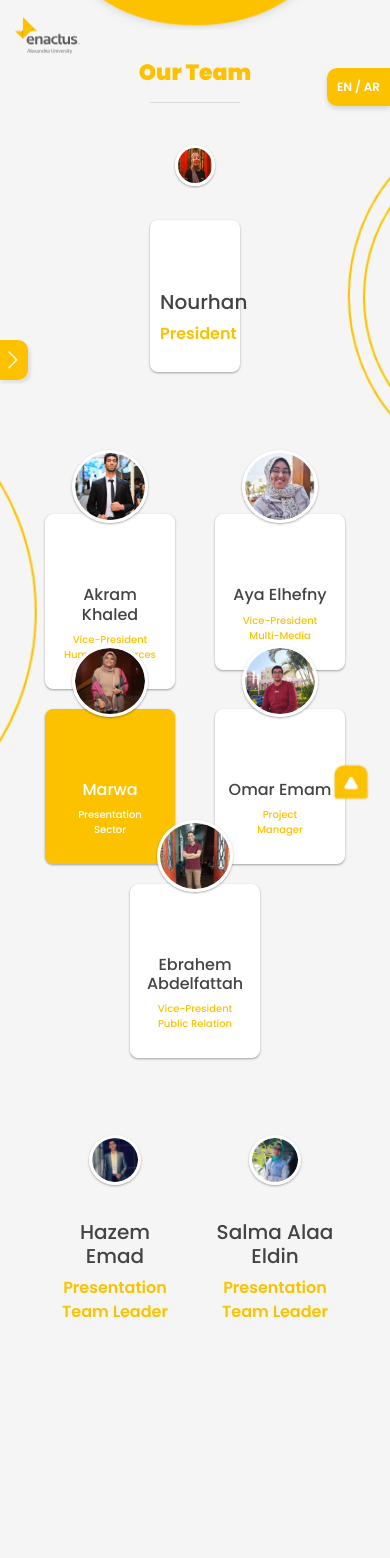
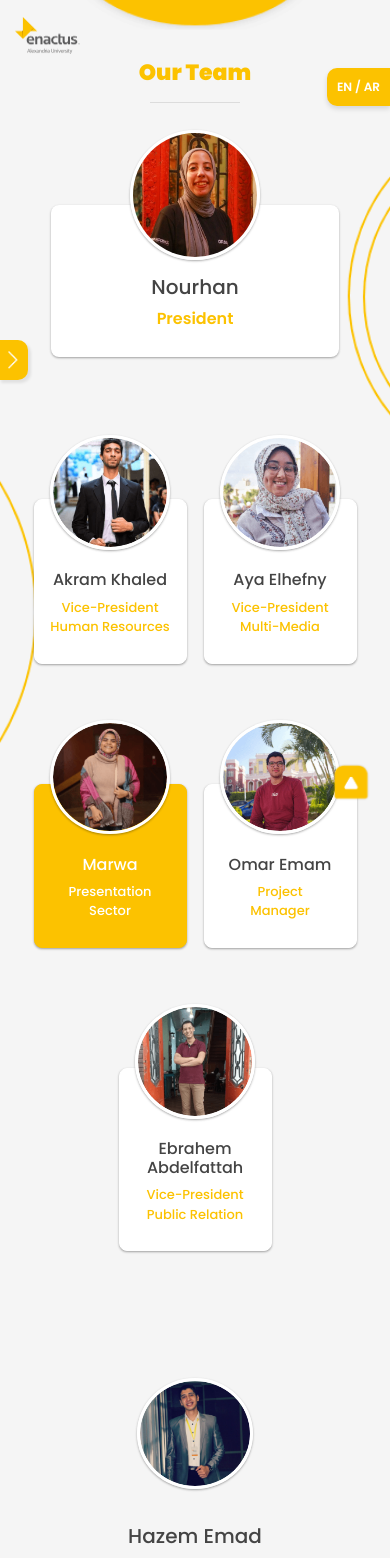
Before and after one commit to GehadSalemFekry/Enactus-Frontend, a Vue app: page /en/team in a window 390 px wide. Shown: the top 1558 px of the page. Before the commit the page ends 1379 px from the top, so only its background shows below. Built offline with nearby package versions, Linux system fonts and the light colour scheme.

Commit message:
Responsive

```diff
--- a/src/assets/scss/md/_home.scss
+++ b/src/assets/scss/md/_home.scss
@@ -1,14 +1,15 @@
-
+.home-sm {
+  display: none;
+}
 
 .img-home {
   width: 100%;
-  height: auto;
+  height: 725px;
 }
 .img-home img {
   width: 100%;
   object-fit: cover;
   opacity: 0.7;
-
 }
 
 .img-home .img-text {
@@ -38,7 +39,7 @@
 .project hr,
 .team hr,
 .blog hr,
-.new-article hr{
+.new-article hr {
   width: 25%;
 }
 .about .heading-details,
@@ -70,46 +71,72 @@
 }
 
 @media (max-width: 575.98px) {
+  .home-sm {
+    display: block;
+  }
+  .home-lg {
+    display: none;
+  }
+  .img-home {
+    height: 625px;
+    overflow: hidden;
+  }
   .row .logo img {
     position: initial;
     width: 30%;
     margin: 40px auto;
   }
-  .img-home .img-text{
-    top: 15%;
-    font-size: 18px;
+  .img-home .img-text {
+    top: 35%;
+    font-size: 35px;
   }
-  .heading{
+  .heading {
     font-size: 22px;
     margin-top: 60px;
   }
-  .about .heading-details, .about p{
+  .about .heading-details,
+  .about p {
     font-size: 13px;
   }
-  .icon img{
+  .icon img {
     width: 50%;
   }
-  .white-section{
+  .white-section {
     margin-top: 0px;
   }
-  .wood img, .limpio img{
+  .wood img,
+  .limpio img {
     width: 75%;
   }
-  .limpio img{
+  .limpio img {
     margin-top: 30px;
   }
-  .wood .product-name, .limpio .product-name, .wood .product-details, .limpio .product-details{
+  .wood .product-name,
+  .limpio .product-name,
+  .wood .product-details,
+  .limpio .product-details {
     font-size: 20px;
   }
-  .wood .product-details a, .limpio .product-details a{
+  .wood .product-details a,
+  .limpio .product-details a {
     font-size: 15px;
   }
-  .limpio .product-name{
+  .limpio .product-name {
     top: 68%;
   }
 }
 
 @media (min-width: 576px) and (max-width: 767.98px) {
+  .img-home {
+    height: 625px;
+    overflow: hidden;
+  }
+  .home-sm {
+    display: block;
+  }
+  .home-lg {
+    display: none;
+  }
   .row .logo img {
     position: relative;
     bottom: 224px;
--- a/src/assets/scss/md/_joinus.scss
+++ b/src/assets/scss/md/_joinus.scss
@@ -135,6 +135,9 @@ li {
     width: 130px;
     font-size: 10px;
   }
+  .branch-title::before{
+    padding: 0px 14px;
+  }
 }
 
 @media (min-width: 576px) and (max-width: 767.98px) {
--- a/src/assets/scss/md/_teams.scss
+++ b/src/assets/scss/md/_teams.scss
@@ -32,7 +32,8 @@
     padding: 10px;
 }
 
-.president-content p, .member-content p{
+.president-content p,
+.member-content p {
     color: $mainColor;
     font-weight: 600;
 }
@@ -48,7 +49,6 @@
 .sector-vp {
     margin: 0px;
 }
-
 
 .team .nav-pills .nav-link {
     background-color: #fff;
@@ -81,6 +81,36 @@
 }
 
 
-.presentation {
-    margin: 35px 0;
+@media (max-width: 575.98px) {.president-card{
+    width: 80%;
+    margin: 70px auto;
 }
+.president-img img{
+    width: 130px;
+}
+.team .nav-pills .nav-link{
+    width: 100%;
+}
+.sector-img img{
+    width: 120px;
+}
+.team li{
+    margin: 60px auto;
+    width: 45%;
+}
+.sector-content p{
+    font-size: 13px;
+}
+.member-card img{
+    width: 40%;
+}
+}
+
+@media (min-width: 576px) and (max-width: 767.98px) {
+}
+
+@media (min-width: 768px) and (max-width: 991.98px) {
+}
+
+@media (min-width: 992px) and (max-width: 1199.98px) {
+}
--- a/src/pages/Home.vue
+++ b/src/pages/Home.vue
@@ -2,7 +2,8 @@
   <div dir="auto">
     <div class="img-home">
       <div>
-        <img src="../assets/img/home.png" />
+        <img class="home-lg" src="../assets/img/home.png" />
+        <img class="home-sm" src="../assets/img/home-phone.png" />
       </div>
 
       <div class="img-text">
--- a/src/pages/Team.vue
+++ b/src/pages/Team.vue
@@ -2,12 +2,12 @@
   <div class="team" dir="auto">
     <div class="container">
       <div class="row">
-        <div class="col-12">
+        <div class="col-md-12">
           <h1 class="heading">{{ $t('team.team-title')}}</h1>
           <hr />
         </div>
 
-        <div class="col-12">
+        <div class="col-md-12">
           <div class='president-card'>
             <div class='president-img'>
               <img src="../assets/img/team/president.jpg" />
@@ -19,7 +19,7 @@
           </div>
         </div>
 
-        <div class="col-12">
+        <div class="col-md-12">
             <b-card no-body>
               <b-tabs pills card>
 
@@ -41,7 +41,7 @@
                   <div class="container">
                     <div class="row">
 
-                      <div class="col-4">
+                      <div class="col-md-4">
                         <div class='member-card'>
                           <div class='member-img'>
                             <img src="../assets/img/team/human-resources/ShimaaGamal.png" />
@@ -54,7 +54,7 @@
                         </div>
                       </div>
 
-                      <div class="col-4">
+                      <div class="col-md-4">
                         <div class='member-card'>
                           <div class='member-img'>
                             <img src="../assets/img/team/human-resources/EmanElwakil.png" />
@@ -67,7 +67,7 @@
                         </div>
                       </div>
 
-                      <div class="col-4">
+                      <div class="col-md-4">
                         <div class='member-card'>
                           <div class='member-img'>
                             <img src="../assets/img/team/human-resources/NadeenMohamed.png" />
@@ -102,7 +102,7 @@
                   <div class="container">
                     <div class="row">
 
-                      <div class="col-3">
+                      <div class="col-md-3">
                         <div class='member-card'>
                           <div class='member-img'>
                             <img src="../assets/img/team/multi-media/SamarSaeed.png" />
@@ -115,7 +115,7 @@
                         </div>
                       </div>
 
-                      <div class="col-3">
+                      <div class="col-md-3">
                         <div class='member-card'>
                           <div class='member-img'>
                             <img src="../assets/img/team/multi-media/MartinNabil.png" />
@@ -128,7 +128,7 @@
                         </div>
                       </div>
 
-                      <div class="col-3">
+                      <div class="col-md-3">
                         <div class='member-card'>
                           <div class='member-img'>
                             <img src="../assets/img/team/multi-media/GehadSalem.png" />
@@ -141,7 +141,7 @@
                         </div>
                       </div>
 
-                      <div class="col-3">
+                      <div class="col-md-3">
                         <div class='member-card'>
                           <div class='member-img'>
                             <img src="../assets/img/team/multi-media/AhmedGamal.png" />
@@ -177,7 +177,7 @@
                   <div class="container">
                     <div class="row">
 
-                      <div class="col-6">
+                      <div class="col-md-6">
                         <div class='member-card'>
                           <div class='member-img'>
                             <img src="../assets/img/team/presentation/HazemEmad.png" />
@@ -190,7 +190,7 @@
                         </div>
                       </div>
 
-                      <div class="col-6">
+                      <div class="col-md-6">
                         <div class='member-card'>
                           <div class='member-img'>
                             <img src="../assets/img/team/presentation/SalmaAlaaEldin.png" />
@@ -227,7 +227,7 @@
                   <div class="container">
                     <div class="row">
 
-                      <div class="col-4">
+                      <div class="col-md-4">
                         <div class='member-card'>
                           <div class='member-img'>
                             <img src="../assets/img/team/project-manger/BasmaAhmed.png" />
@@ -240,7 +240,7 @@
                         </div>
                       </div>
 
-                      <div class="col-4">
+                      <div class="col-md-4">
                         <div class='member-card'>
                           <div class='member-img'>
                             <img src="../assets/img/team/project-manger/MariamKhamis.png" />
@@ -253,7 +253,7 @@
                         </div>
                       </div>
 
-                      <div class="col-4">
+                      <div class="col-md-4">
                         <div class='member-card'>
                           <div class='member-img'>
                             <img src="../assets/img/team/project-manger/MennaElnashar.png" />
@@ -269,7 +269,7 @@
 
                     <div class="row">
 
-                      <div class="col-4">
+                      <div class="col-md-4">
                         <div class='member-card'>
                           <div class='member-img'>
                             <img src="../assets/img/team/project-manger/MohamedGewilly.png" />
@@ -282,7 +282,7 @@
                         </div>
                       </div>
 
-                      <div class="col-4">
+                      <div class="col-md-4">
                         <div class='member-card'>
                           <div class='member-img'>
                             <img src="../assets/img/team/project-manger/MustafaHussein.png" />
@@ -295,7 +295,7 @@
                         </div>
                       </div>
 
-                      <div class="col-4">
+                      <div class="col-md-4">
                         <div class='member-card'>
                           <div class='member-img'>
                             <img src="../assets/img/team/project-manger/AhmedAbdElfatah.png" />
@@ -331,7 +331,7 @@
                   <div class="container">
                     <div class="row">
 
-                      <div class="col-3">
+                      <div class="col-md-3">
                         <div class='member-card'>
                           <div class='member-img'>
                             <img src="../assets/img/team/public-relation/NourMohamed.png" />
@@ -344,7 +344,7 @@
                         </div>
                       </div>
 
-                      <div class="col-3">
+                      <div class="col-md-3">
                         <div class='member-card'>
                           <div class='member-img'>
                             <img src="../assets/img/team/public-relation/DinaHaddad.png" />
@@ -357,7 +357,7 @@
                         </div>
                       </div>
 
-                      <div class="col-3">
+                      <div class="col-md-3">
                         <div class='member-card'>
                           <div class='member-img'>
                             <img src="../assets/img/team/public-relation/MohamedEssam.png" />
@@ -370,7 +370,7 @@
                         </div>
                       </div>
 
-                      <div class="col-3">
+                      <div class="col-md-3">
                         <div class='member-card'>
                           <div class='member-img'>
                             <img src="../assets/img/team/public-relation/MayarRamadan.png" />
```
Also changed, not shown: src/assets/img/home-phone.png (added).
